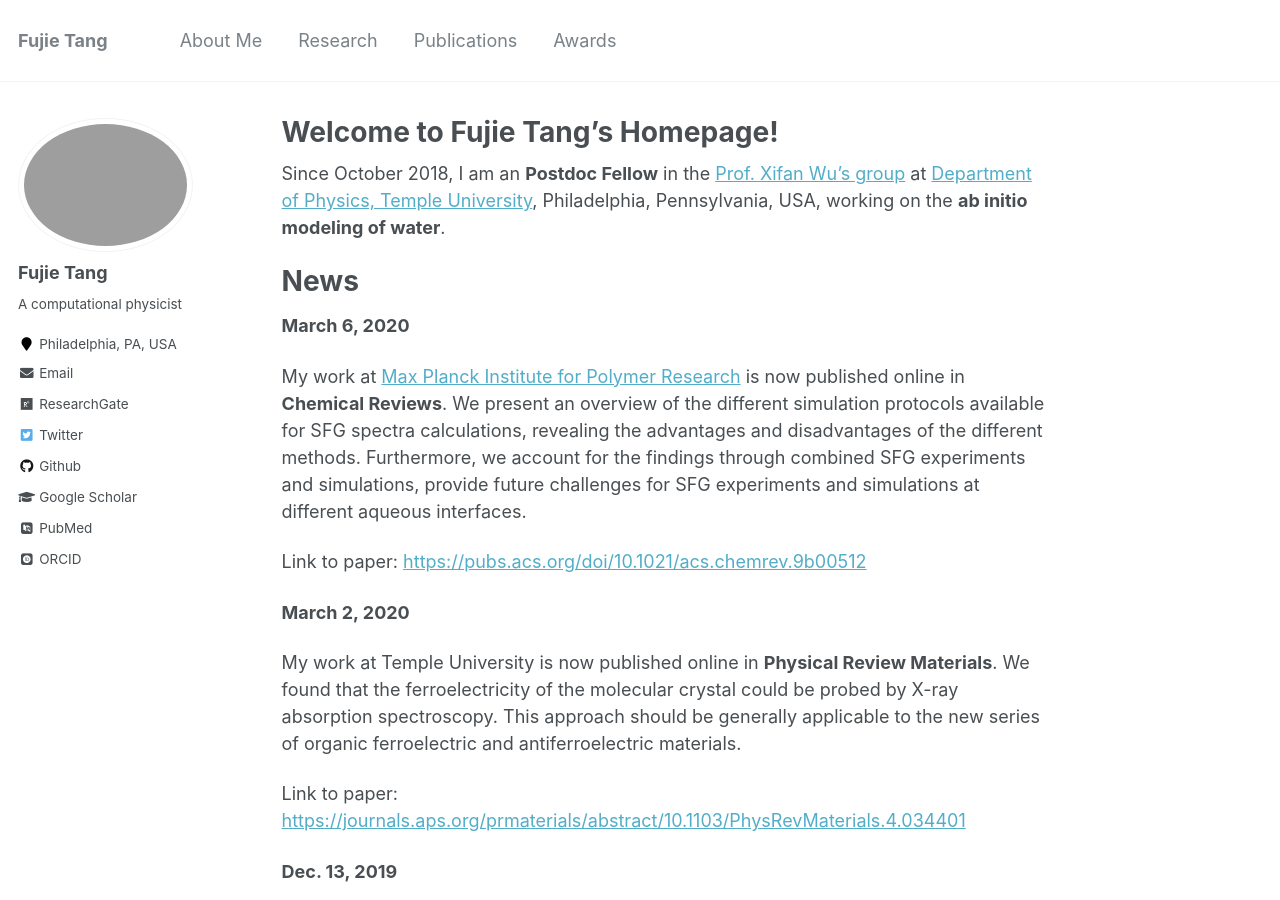
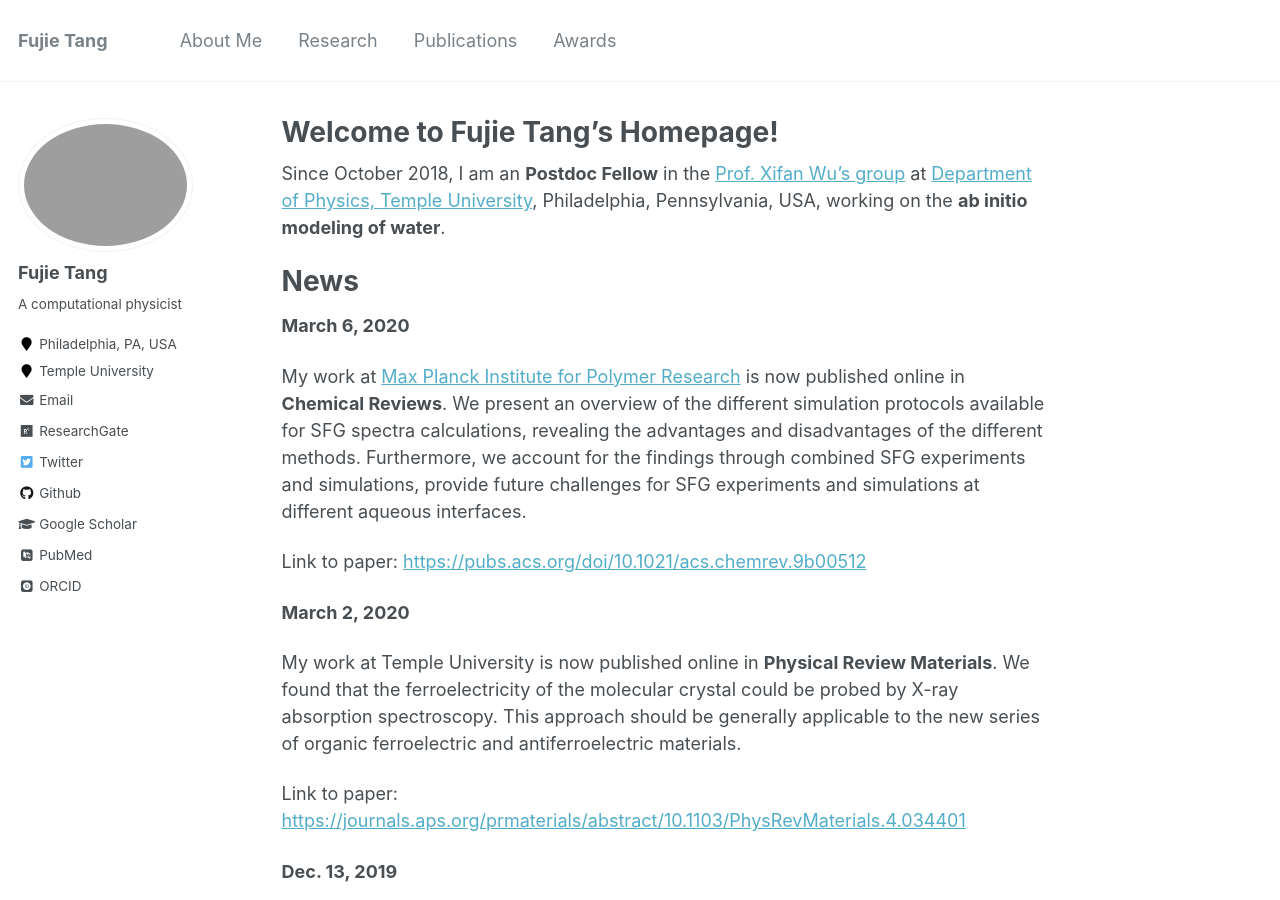
Before and after one commit to fujiepku/fujiepku.github.io, a Jekyll site: the page built from _pages/about.md, in a window 1280 px wide and 900 px high. Built offline with Jekyll 4.4.1, drawn with Linux system fonts in a browser that asks for light colours; some web fonts are replaced.

Commit message:
Update _config.yml

```diff
--- a/_config.yml
+++ b/_config.yml
@@ -84,7 +84,7 @@ author:
   avatar           : "profile.png"
   bio              : "A computational physicist"
   location         : "Philadelphia, PA, USA"
-  employer         :
+  employer         : "Temple University"
   pubmed           : "https://www.ncbi.nlm.nih.gov/pubmed/?term=fujie+tang"
   googlescholar    : "https://scholar.google.com/citations?user=-Rx1hiIAAAAJ&hl=en"
   email            : "tangfujiepku@gmail.com"
```
